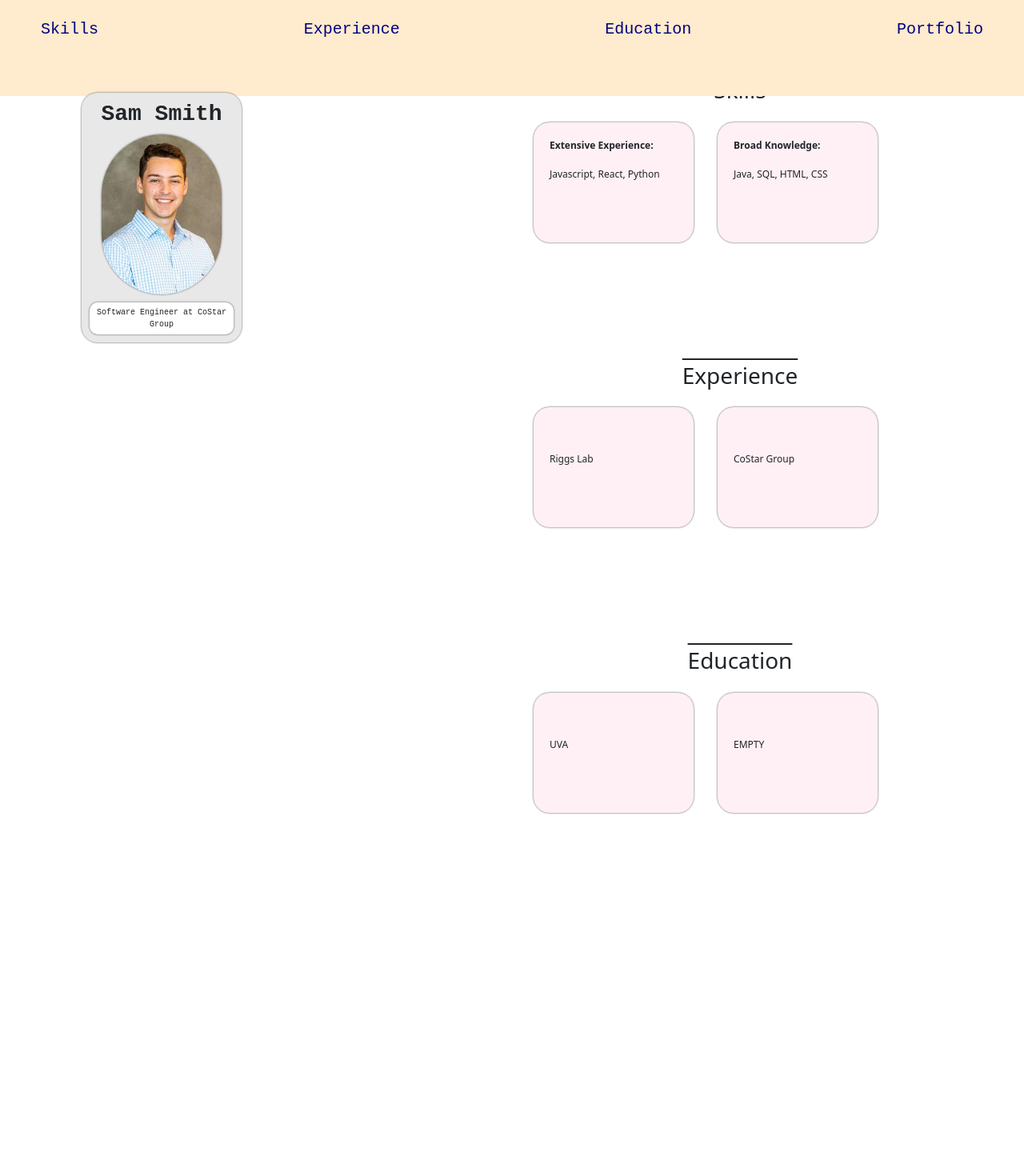
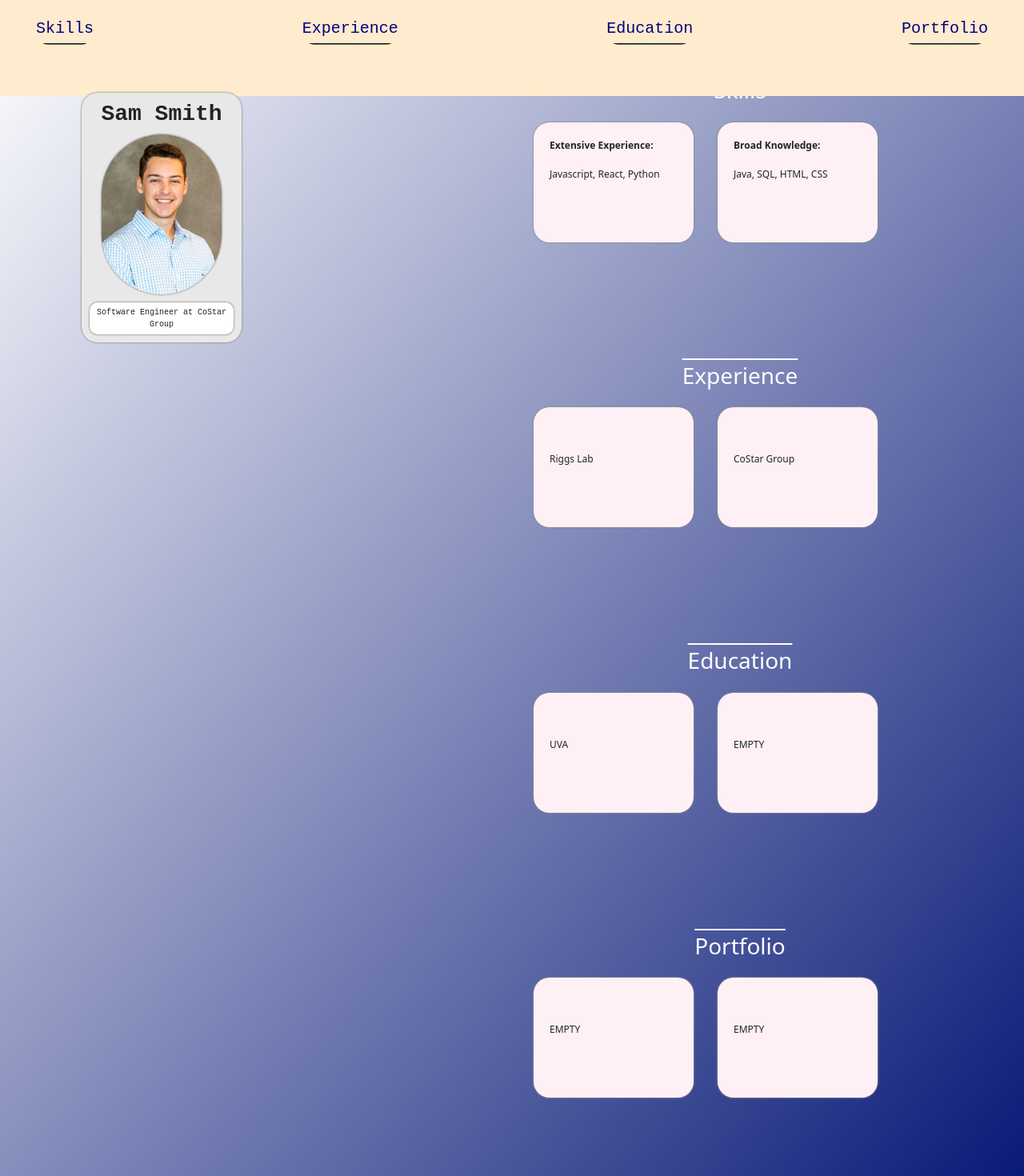
Before and after one commit to samsmith0704/resume-site, a React app: page / in a window 1280 px wide. Shown: the top 1470 px of the page at 80% size. Before the commit the page ends 1166 px from the top, so only its background shows below. Built offline with nearby package versions, Linux system fonts and the light colour scheme.

Commit message:
Added lots of random styling

```diff
--- a/src/components/Header.js
+++ b/src/components/Header.js
@@ -38,7 +38,7 @@ const Header = () => {
         <HeaderItem headerItemTitle={"Skills"} onMenuClick={onMenuClick} />
         <HeaderItem headerItemTitle={"Experience"} onMenuClick={onMenuClick} />
         <HeaderItem headerItemTitle={"Education"} onMenuClick={onMenuClick} />
-        <HeaderItem headerItemTitle={"Portfolio"} />
+        <HeaderItem headerItemTitle={"Portfolio"} onMenuClick={onMenuClick} />
       </div>
     </div>
   );
--- a/src/components/HeaderItem.js
+++ b/src/components/HeaderItem.js
@@ -6,7 +6,7 @@ const HeaderItem = (props) => {
 
   const btnStyle = {
     backgroundColor: "BlanchedAlmond",
-    textDecoration: isHovered ? "underline" : "none",
+    // textDecoration: isHovered ? "underline" : "none",
     border: "none",
     borderRadius: "20px",
     marginLeft: "30px",
@@ -14,6 +14,7 @@ const HeaderItem = (props) => {
     marginBottom: "0px",
     color: "Navy",
     fontFamily: "Courier New",
+    padding: "0px",
   };
 
   const onHover = () => {
@@ -25,7 +26,6 @@ const HeaderItem = (props) => {
   };
 
   return (
-    <div>
     <button
       style={btnStyle}
       onClick={(e) => {
@@ -36,7 +36,6 @@ const HeaderItem = (props) => {
     >
       <h5>{props.headerItemTitle}</h5>
     </button>
-    </div>
   );
 };
 
--- a/src/components/ShowcaseContainer.js
+++ b/src/components/ShowcaseContainer.js
@@ -11,6 +11,11 @@ import Header from "./Header";
  */
 const showcaseCardStyle = {
   display: "flex",
+};
+const showcaseItemTitleStyle = {
+  textAlign: "center",
+  textDecoration: "overline",
+  color: "white",
 };
 
 const ShowcaseContainer = () => {
@@ -31,9 +36,7 @@ const ShowcaseContainer = () => {
             </div>
           </div>
           <div className="col-6">
-            <h3 style={{ textAlign: "center", textDecoration: "overline" }}>
-              Skills
-            </h3>
+            <h3 style={showcaseItemTitleStyle}>Skills</h3>
 
             <div style={showcaseCardStyle}>
               <ShowcaseCard
@@ -52,9 +55,7 @@ const ShowcaseContainer = () => {
             <div></div>
           </div>
           <div className="col-6">
-            <h3 style={{ textAlign: "center", textDecoration: "overline" }}>
-              Experience
-            </h3>
+            <h3 style={showcaseItemTitleStyle}>Experience</h3>
             <div style={showcaseCardStyle}>
               <ShowcaseCard text="Riggs Lab" />
               <ShowcaseCard text="CoStar Group" />
@@ -67,12 +68,24 @@ const ShowcaseContainer = () => {
             <div></div>
           </div>
           <div className="col-6">
-            <h3 style={{ textAlign: "center", textDecoration: "overline" }}>
-              Education
-            </h3>
+            <h3 style={showcaseItemTitleStyle}>Education</h3>
 
             <div style={showcaseCardStyle}>
               <ShowcaseCard text="UVA" />
+              <ShowcaseCard text="EMPTY" />
+            </div>
+          </div>
+        </div>
+
+        <div className="row" id="Portfolio">
+          <div className="col">
+            <div></div>
+          </div>
+          <div className="col-6">
+            <h3 style={showcaseItemTitleStyle}>Portfolio</h3>
+
+            <div style={showcaseCardStyle}>
+              <ShowcaseCard text="EMPTY" />
               <ShowcaseCard text="EMPTY" />
             </div>
           </div>
--- a/src/index.html
+++ b/src/index.html
@@ -1,6 +1,34 @@
 <!DOCTYPE html>
 <html lang="en">
   <head>
+    <style>
+      body {
+        background: linear-gradient(
+          to right bottom,
+          rgb(255, 255, 255),
+          rgb(5, 22, 117)
+        );
+      }
+
+      button {
+        background: linear-gradient(to right, rgb(13, 22, 22), rgb(9, 26, 26)),
+          linear-gradient(
+            to right,
+            rgba(255, 0, 0, 1),
+            rgba(255, 0, 180, 1),
+            rgba(0, 100, 200, 1)
+          );
+        background-size: 100% 0.1em, 0 0.1em;
+        background-position: 100% 100%, 0 100%;
+        background-repeat: no-repeat;
+        transition: background-size 400ms;
+      }
+
+      button:hover,
+      button:focus {
+        background-size: 0 0.1em, 100% 0.1em;
+      }
+    </style>
     <meta charset="UTF-8" />
     <meta http-equiv="X-UA-Compatible" content="IE=edge" />
     <meta name="viewport" content="width=device-width, initial-scale=1.0" />
```
Lines whose indentation alone changed are shown as unchanged.
